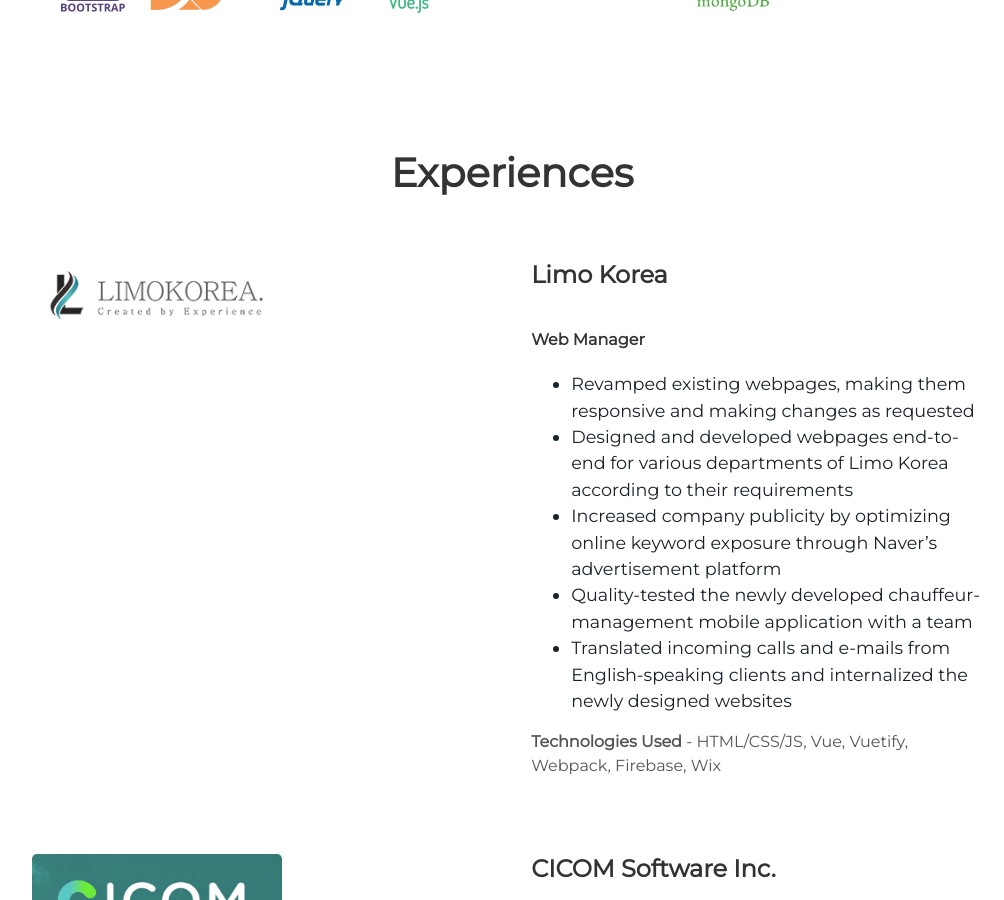
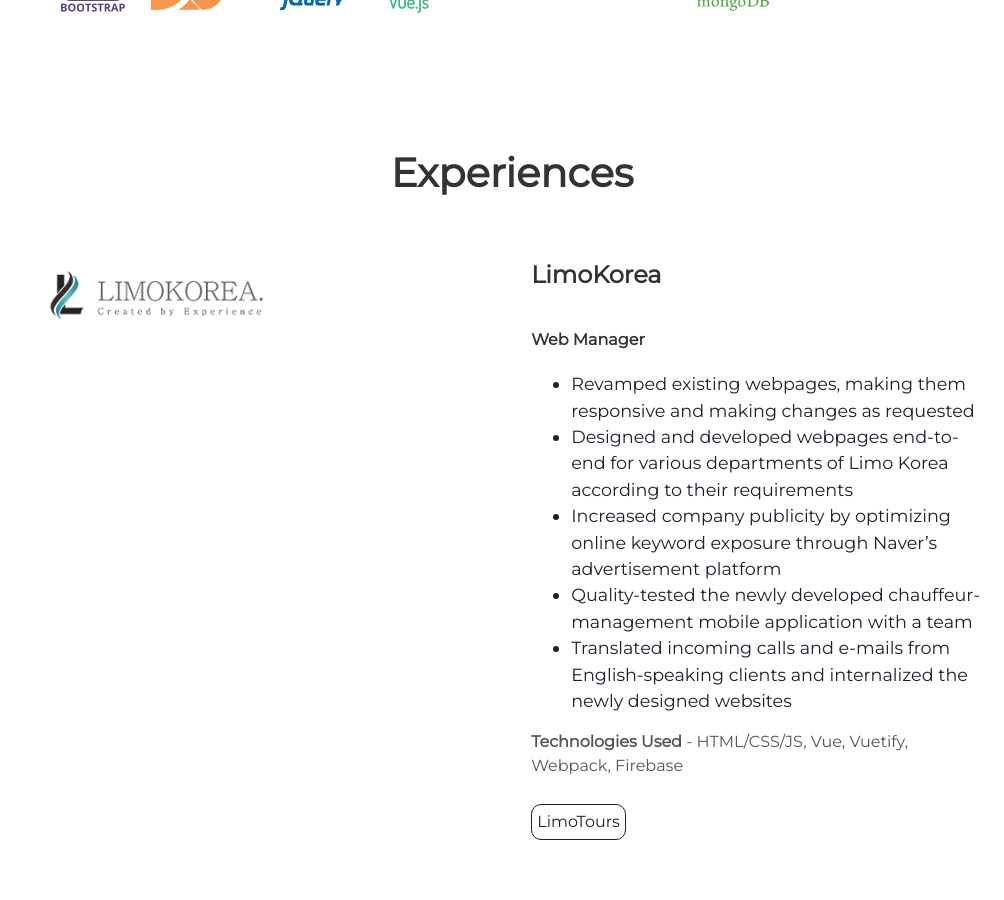
Before and after one commit to hyungkip/hyungkip.github.io, a Jekyll site: the page built from index.html, in a window 1280 px wide and 900 px high, scrolled down 1830 px. Shown: the whole window, without its empty margins (128-1132 px from the left). Built offline with Jekyll 4.4.1, drawn with Linux system fonts in a browser that asks for light colours.

Commit message:
[feature] adds limotour site link

```diff
--- a/_includes/experiences.html
+++ b/_includes/experiences.html
@@ -6,7 +6,7 @@
     <img src="{{ "/assets/img/limokorea.png" | prepend: site.baseurl }}" />
   </div>
   <div class="contents-right">
-    <h3>Limo Korea</h3>
+    <h3>LimoKorea</h3>
     <h4>Web Manager</h4>
     <ul>
       <li>Revamped existing webpages, making them responsive and making changes as requested</li>
@@ -15,7 +15,8 @@
       <li>Quality-tested the newly developed chauffeur-management mobile application with a team</li>
       <li>Translated incoming calls and e-mails from English-speaking clients and internalized the newly designed websites</li>
     </ul>
-    <p><b>Technologies Used</b> - HTML/CSS/JS, Vue, Vuetify, Webpack, Firebase, Wix</p>
+    <p><b>Technologies Used</b> - HTML/CSS/JS, Vue, Vuetify, Webpack, Firebase</p>
+    <a class="project-link" href="https://limotour-busan.web.app/">LimoTours</a>
   </div>
 </div>
 <div class="user-projects">
```
